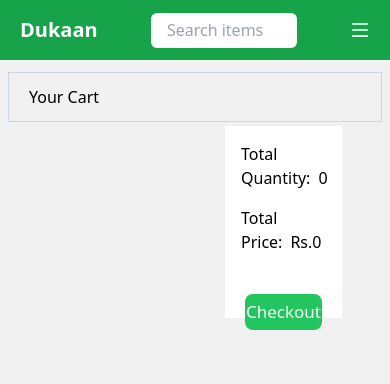
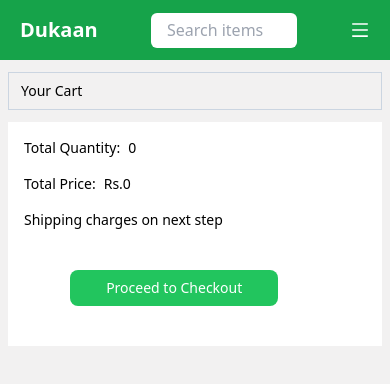
Before and after one commit to Prince-0000/grocery_web_app, a React (Create React App) app in the folder frontend/: page /cart in a window 390 px wide. Shown: the top 384 px of the page. Built offline with nearby package versions, Linux system fonts and the light colour scheme.

Commit message:
update responsiveness

```diff
--- a/frontend/src/components/Cart.jsx
+++ b/frontend/src/components/Cart.jsx
@@ -61,7 +61,7 @@
   return (
     <div className="my-3">
       <div className="font-medium text-base mx-2 my-1 border-1 border-black">
-        <h1 className="px-5 py-3 border-[0.5px] border-slate-300">Your Cart</h1>
+        <h1 className="sm:px-5 sm:text-base text-sm px-3 sm:py-3 py-2 border-[0.5px] border-slate-300">Your Cart</h1>
       </div>
       <div className="relative">
       <div id="slider" className="p-2 grid grid-cols-1 divide-y gap-2 overflow-y-scroll scroll whitespace-nowrap scroll-smooth no-scrollbar">
@@ -76,9 +76,24 @@
           />
           </div>
         ))}
+        <div className="bg-white sm:w-[70%] w-[100%]">
+          <div className="m-4 sm:text-base text-sm font-normal">
+            <p>Total Quantity:<span className="px-2 font-medium">{getTotalQuanity()}</span></p>
+            <p className="my-4">Total Price:<span className="px-2 font-medium">Rs.{getTotalPrice()}</span></p>
+            <p className="font-medium md:text-base sm:text-sm">Shipping charges on next step</p>
+          </div>
+          <div className="flex items-center justify-center my-10">
+          <div className="x-[4.5rem] w-8/12 ">
+          <button onClick={handleCheckout} className="sm:text-base text-sm rounded-lg bg-green-500 text-white text-[17px] leading-8 w-10/12 h-9">
+            Proceed to Checkout
+          </button>
+          </div>
+          </div>
+
       </div>
-      <div className="absolute top-0 right-[3rem] mx-auto bg-white w-[30%] h-[12rem]">
-          <div className="m-4 text-base font-normal">
+      </div>
+      {/* <div className="absolute sm:top-0 sm:right-[3rem] top-2 right-2 mx-auto bg-white sm:w-[30%] w-[37%] sm:h-[12rem]">
+          <div className="m-4 sm:text-base text-sm font-normal">
             <p>Total Quantity:<span className="px-2 font-medium">{getTotalQuanity()}</span></p>
             <p className="my-4">Total Price:<span className="px-2 font-medium">Rs.{getTotalPrice()}</span></p>
           </div>
@@ -90,7 +105,7 @@
           </div>
           </div>
 
-      </div>
+      </div> */}
       </div>
     </div>
   );
--- a/frontend/src/components/CartCard.jsx
+++ b/frontend/src/components/CartCard.jsx
@@ -17,23 +17,23 @@
 
   return (
     <div className='flex'>
-    <div className="p-5 w-[60%] bg-white h-[180px] relative">
+    <div className="sm:p-5 p-3 h-fit sm:w-[70%] w-[100%] bg-white sm:h-[180px]  relative">
     <div className="relative">
-      <div className="flex w-[100px] h-[100px] items-center justify-center">
-        <img className='max-w-full max-h-full' src={image} alt="speaker" />
+      <div className="flex sm:w-[100px] sm:h-[100px] h-[50x] w-[50px] items-center justify-center">
+        <img className='max-w-full sm:max-h-full max-h-[4rem]' src={image} alt="speaker" />
       </div>
-      <div className="py-4 px-[10px]">
-        <button onClick={() => decrement(id)} className="px-2 border border-slate-300">-</button>
-        <button className="px-2 border border-slate-300">{quantity}</button>
-        <button onClick={() => increment(id)} className="px-2 border border-slate-300">+</button>
+      <div className="sm:py-4 sm:px-[10px] py-3">
+        <button onClick={() => decrement(id)} className="sm:px-2 px-1 sm:py-0 sm:leading-[23px] leading-[17px] border border-slate-300">-</button>
+        <button className="sm:px-2 px-1 sm:leading-[23px] leading-[17px] sm:text-base text-sm border border-slate-300">{quantity}</button>
+        <button onClick={() => increment(id)} className="sm:px-2 px-1 sm:leading-[23px] leading-[17px] border border-slate-300">+</button>
       </div>
-      <p className="text-base font-medium absolute top-0 left-[9rem]">
+      <p className="sm:text-base text-sm font-medium absolute top-0 sm:left-[9rem] left-[4rem]">
         {name}
       </p>
-      <p className="text-base absolute bottom-[5rem] left-[9rem]">
+      <p className="sm:text-base text-sm font-medium absolute sm:bottom-[6rem] top-8 sm:first-letter sm:left-[9rem] left-[4rem]">
         Rs.{price}
       </p>
-      <div className="absolute top-0 right-5">
+      <div className="absolute sm:top-0 sm:right-5 bottom-0 right-0">
         <button onClick={() => removeFromCart(id)}>
           <RiDeleteBin6Line size={20} />
         </button>
--- a/frontend/src/components/Navbar.jsx
+++ b/frontend/src/components/Navbar.jsx
@@ -75,10 +75,10 @@
             >
               Logout
             </button>
-            <div className="flex flex-col mx-auto my-[10px] ml-3">
+            <div className="flex mx-auto my-[10px] ml-3">
             <img src={user.picture} alt="Profile" className="w-9 h-9 rounded-full" />
 
-              <p className="mx-5 my-1 font-medium">{(user.name).split(" ")[0]}</p>
+              <p className="ml-3 my-1  font-medium">{(user.name).split(" ")[0]}</p>
             </div>
           </>
         ) : (
@@ -90,7 +90,7 @@
               Login
             </button>
             <div className="flex mx-auto my-[10px] ml-3">
-              <FaUserCircle  />
+              <FaUserCircle size={35} />
             </div>
           </>
         )}
@@ -119,7 +119,7 @@
           </button> */}
           <Link to="/cart">
           <div className="relative">
-            <button onClick={handleNav} className="m-5 my-5">
+            <button onClick={handleNav}className="m-5 my-5">
               <FiShoppingCart size={20} />
             </button>
             <BsFillCircleFill className="absolute top-3 left-8 text-red-500 border-xl" />
@@ -136,8 +136,8 @@
             >
               Logout
             </button>
-            <div className="flex mx-auto my-[10px] ml-3">
-            <img src={user.picture} alt="Profile" className="mx-auto my-[10px] ml-3 absolute top-1 right-16" />
+            <div className="mx-auto my-[10px] ml-3 w-[6rem] h-[6rem] absolute top-1 right-16">
+            <img src={user.picture} alt="Profile" className="max-w-full max-h-full" />
             </div>
           </div>
         ) : (
```
